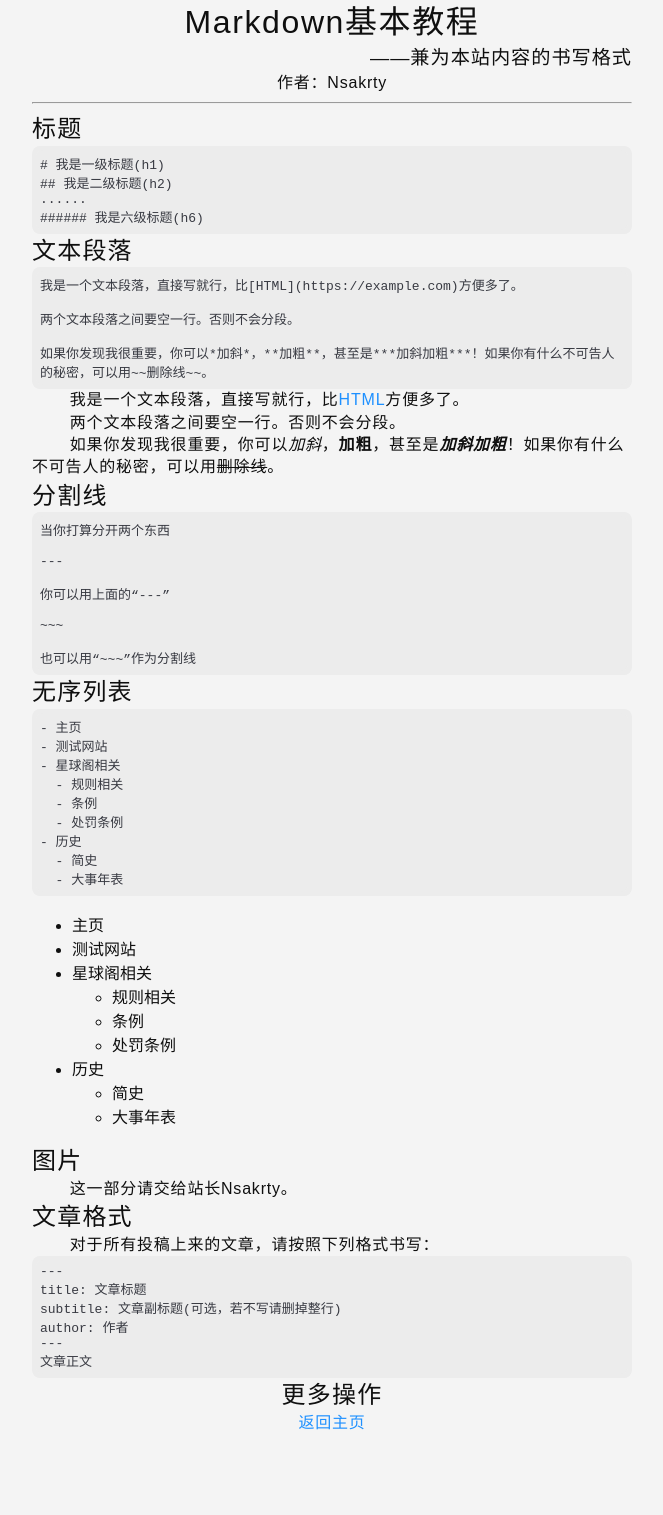
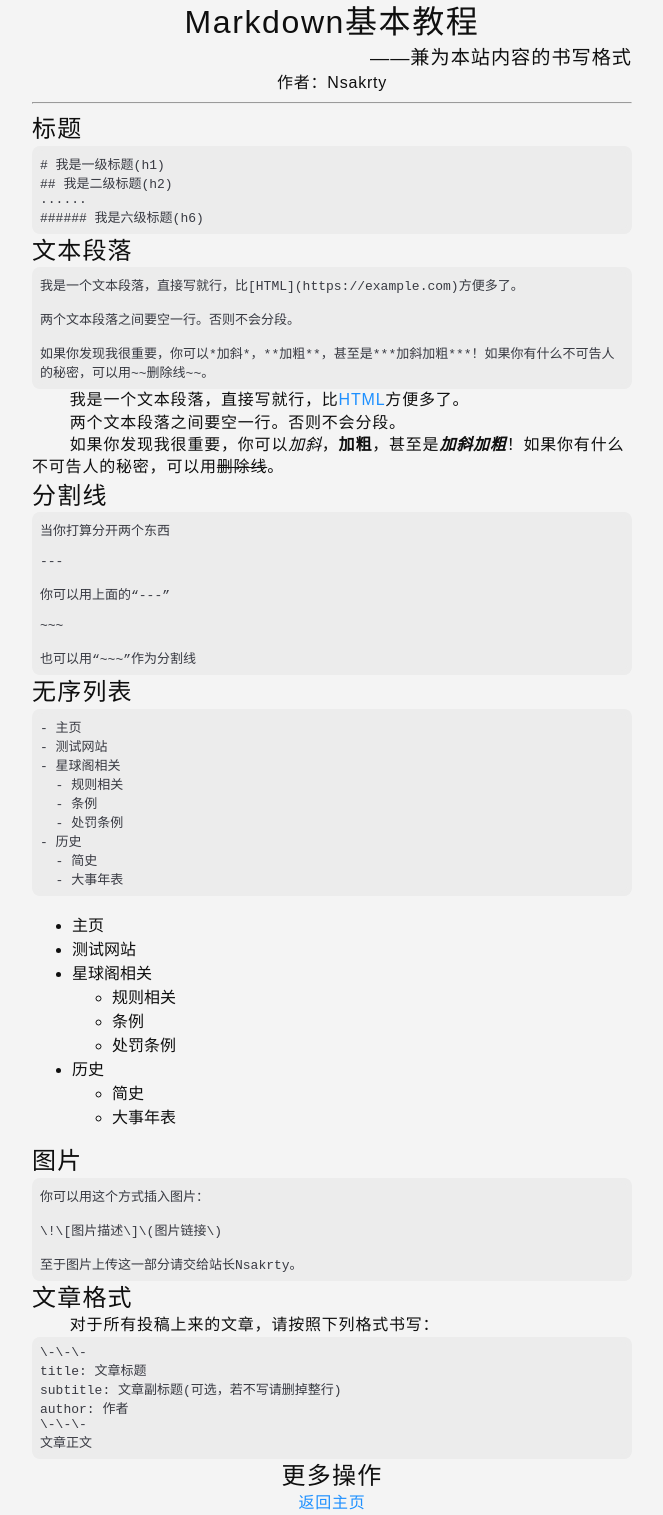
Before and after one commit to SRPNGO/post, a Jekyll site: the page built from docs/tutorial.md, in a window 1280 px wide. Shown: the whole page, without its empty margins (308-971 px from the left). Built offline with Jekyll 4.4.1, drawn with Linux system fonts in a browser that asks for light colours; our own code applies the rules of GitHub Pages for plain Markdown files; before the commit the page ends 1434 px from its top, so only the background shows below that.

Commit message:
小修改

````diff
--- a/docs/tutorial.md
+++ b/docs/tutorial.md
@@ -3,7 +3,6 @@ title: Markdown基本教程
 subtitle: ——兼为本站内容的书写格式
 author: Nsakrty
 ---
-
 ## 标题
 
 ```
@@ -68,7 +67,14 @@ author: Nsakrty
   - 大事年表
 
 ## 图片
-这一部分请交给站长Nsakrty。
+```
+你可以用这个方式插入图片：
+
+\!\[图片描述\]\(图片链接\)
+
+至于图片上传这一部分请交给站长Nsakrty。
+```
+
 
 
 ## 文章格式
@@ -76,10 +82,10 @@ author: Nsakrty
 对于所有投稿上来的文章，请按照下列格式书写：
 
 ```
----
+\-\-\-
 title: 文章标题
 subtitle: 文章副标题(可选，若不写请删掉整行)
 author: 作者
----
+\-\-\-
 文章正文
 ```
````
